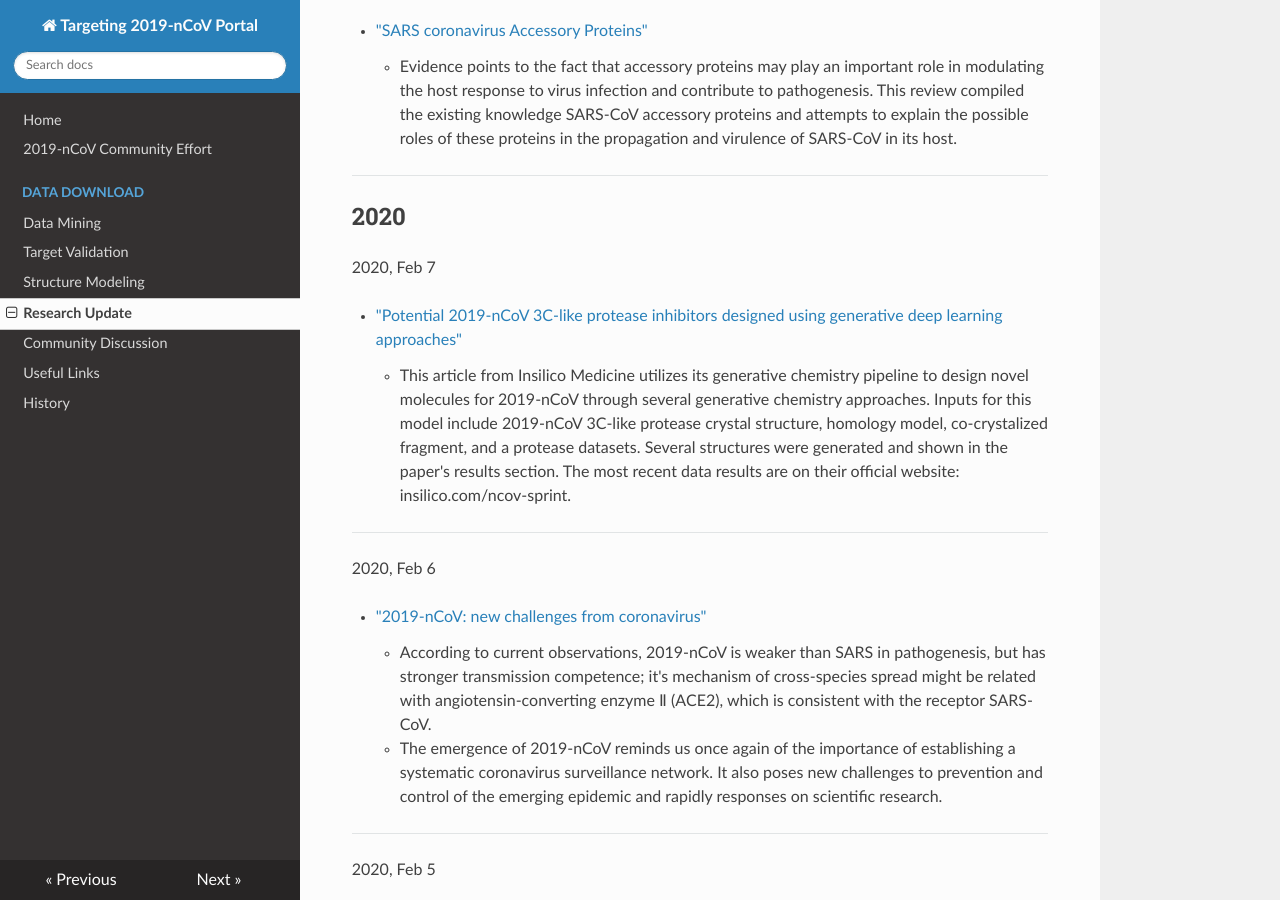
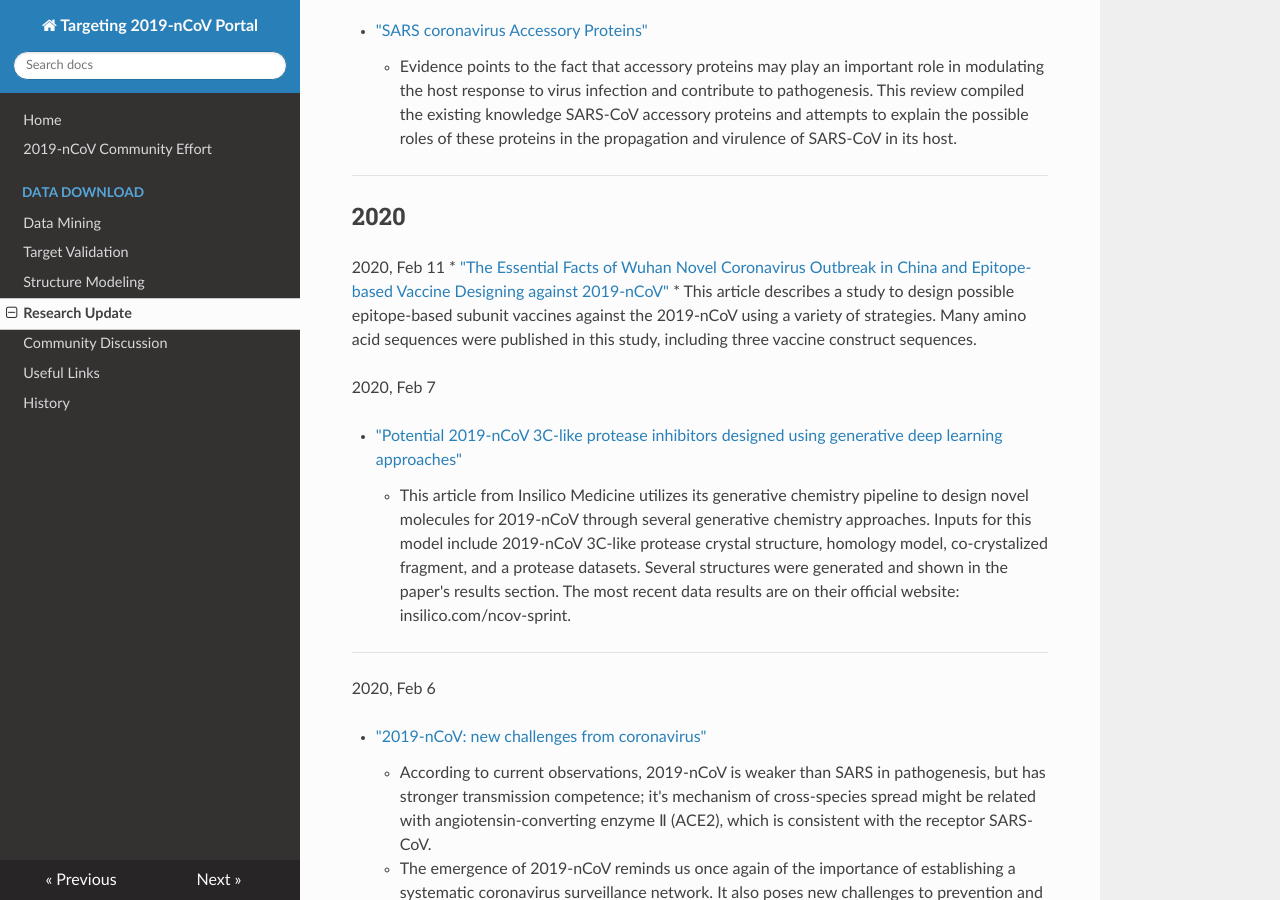
Before and after one commit to GHDDI-AILab/Targeting2019-nCoV, an MkDocs documentation site: the page built from docs/research_progress.md, in a window 1280 px wide and 900 px high, scrolled down 594 px. Built offline with MkDocs 1.6.1, drawn with Linux system fonts in a browser that asks for light colours; nearby versions of some CDN libraries.

Commit message:
Update research_progress.md

```diff
--- a/docs/research_progress.md
+++ b/docs/research_progress.md
@@ -22,6 +22,10 @@
 ---
 
 ## 2020
+
+2020, Feb 11
+ * ["The  Essential  Facts  of  Wuhan  Novel  Coronavirus  Outbreak  in  China  and  Epitope-based Vaccine Designing against 2019-nCoV"](https://www.biorxiv.org/content/10.1101/2020.02.05.935072v1.full.pdf)
+    * This article describes a study to design possible epitope-based subunit vaccines against the 2019-nCoV using a variety of strategies. Many amino acid sequences were published in this study, including three vaccine construct sequences.
 
 2020, Feb 7
 
```
